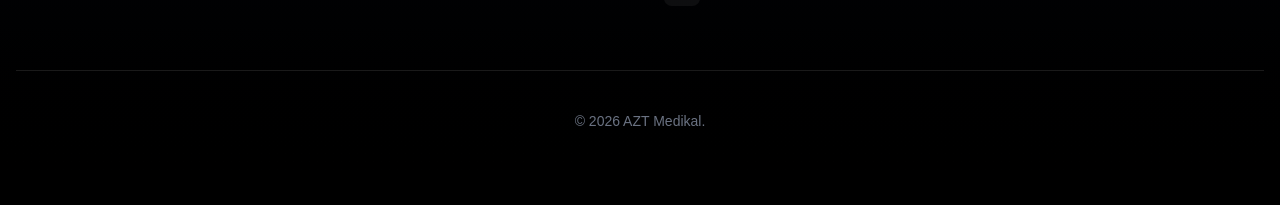
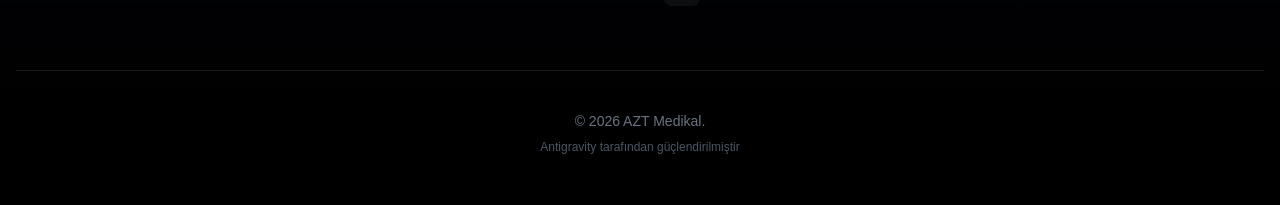
Before and after one commit to tyln141/azt-medikal-son, a Next.js app: page /de/category/diagnostic-lab in a window 1280 px wide. Shown: the part 1015-1220 px from the top of the page. Built offline with nearby package versions, Linux system fonts and the light colour scheme; no server answers; the database is empty.

Commit message:
fix ai last final

```diff
--- a/app/api/seed-full/route.ts
+++ b/app/api/seed-full/route.ts
@@ -219,7 +219,12 @@ export async function GET() {
             de: "Indem wir die innovativsten Lösungen und Qualitätsstandards der Branche vereinen, bleiben wir die erste Wahl unserer Geschäftspartner.",
             fr: "En combinant les solutions les plus innovantes et les normes de qualité du secteur, nous restons le premier choix de nos partenaires."
          },
-         address: "Ankara Medikal İhtisas Bölgesi, 4. Kat No:123, Türkiye",
+         address: {
+           tr: "Ankara Medikal İhtisas Bölgesi, 4. Kat No:123, Türkiye",
+           en: "Ankara Medical Specialized Zone, 4th Floor No:123, Turkey",
+           de: "Ankara Medizinisches Fachgebiet, 4. Stock Nr. 123, Türkei",
+           fr: "Zone Spécialisée Médicale d'Ankara, 4ème étage n°123, Turquie"
+         },
          phone: "+90 532 123 45 67",
          email: "sales@aztmedikal.com.tr",
          workingHours: {
@@ -233,6 +238,12 @@ export async function GET() {
             en: "© 2026 AZT Medical Import Export Inc. All rights reserved.",
             de: "© 2026 AZT Medical Import Export GmbH. Alle Rechte vorbehalten.",
             fr: "© 2026 AZT Medical Import Export SA. Tous droits réservés."
+         },
+         poweredBy: {
+           tr: "Antigravity tarafından güçlendirilmiştir",
+           en: "Powered by Antigravity",
+           de: "Präsentiert von Antigravity",
+           fr: "Propulsé par Antigravity"
          }
       }
     });
--- a/app/api/site-content/route.ts
+++ b/app/api/site-content/route.ts
@@ -61,7 +61,8 @@ export async function GET() {
         phone: "+90 555 555 55 55",
         email: "info@aztmedikal.com",
         workingHours: { tr: "Pazartesi - Cuma: 09:00 - 17:00", en: "Mon - Fri: 09:00 - 17:00" },
-        copyright: { tr: "© 2026 AZT Medikal.", en: "© 2026 AZT Medical." }
+        copyright: { tr: "© 2026 AZT Medikal.", en: "© 2026 AZT Medical." },
+        poweredBy: { tr: "Antigravity tarafından güçlendirilmiştir", en: "Powered by Antigravity" }
       }
     };
 
--- a/app/secure-admin-login/site-content/page.tsx
+++ b/app/secure-admin-login/site-content/page.tsx
@@ -471,6 +471,17 @@ export default function SiteContentPage() {
                       }} />
                     </div>
                   </div>
+                  <div>
+                    <label className={labelClass}>Powered By ({activeLang})</label>
+                    <input type="text" className={inputClass} value={formData.footer?.poweredBy?.[activeLang] || ""} onChange={(e) => {
+                      const val = e.target.value;
+                      setFormData(prev => {
+                        const footer = prev.footer || {} as any;
+                        const pwr = typeof footer.poweredBy === 'object' ? footer.poweredBy : {};
+                        return { ...prev, footer: { ...footer, poweredBy: { ...pwr, [activeLang]: val } } };
+                      });
+                    }} />
+                  </div>
                  <div><label className={labelClass}>Kısa Açıklama ({activeLang})</label><textarea rows={3} className={inputClass} value={formData.footer?.description?.[activeLang] || ""} onChange={(e) => {
                    const val = e.target.value;
                    setFormData(prev => {
--- a/components/ui/Footer.tsx
+++ b/components/ui/Footer.tsx
@@ -100,8 +100,13 @@ export default function Footer() {
           </div>
         </div>
 
-        <div className="border-t border-white/10 pt-10 mt-10 text-center text-gray-500 text-sm font-medium">
-           {content?.footer?.copyright ? t(content.footer.copyright, lang) : "© 2026 AZT Medikal. Tüm Hakları Saklıdır."}
+        <div className="border-t border-white/10 pt-10 mt-10 text-center text-gray-500 text-sm font-medium flex flex-col gap-2">
+           <div>{content?.footer?.copyright ? t(content.footer.copyright, lang) : "© 2026 AZT Medikal. Tüm Hakları Saklıdır."}</div>
+           {content?.footer?.poweredBy && (
+             <div className="text-gray-600 text-xs">
+               {t(content.footer.poweredBy, lang)}
+             </div>
+           )}
         </div>
       </div>
     </footer>
--- a/lib/services/site-content.ts
+++ b/lib/services/site-content.ts
@@ -116,6 +116,12 @@ const defaultData: SiteContent = {
       en: "Your global partner in health technologies. Shaping tomorrow's medicine today with 15 years of experience.",
       de: "Ihr globaler Partner für Gesundheitstechnologien. Wir gestalten die Medizin von morgen schon heute.",
       fr: "Votre partenaire mondial en technologies de santé. Façonner la médecine de demain dès aujourd'hui."
+    },
+    poweredBy: {
+      tr: "Antigravity tarafından güçlendirilmiştir",
+      en: "Powered by Antigravity",
+      de: "Präsentiert von Antigravity",
+      fr: "Propulsé par Antigravity"
     }
   },
   logo: { url: "", objectFit: "contain" }
@@ -156,6 +162,7 @@ const normalizeSiteContent = (data: any): SiteContent => {
       workingHours: n(data.footer?.workingHours),
       copyright: n(data.footer?.copyright),
       description: n(data.footer?.description),
+      poweredBy: n(data.footer?.poweredBy),
     }
   };
 };
--- a/types/index.ts
+++ b/types/index.ts
@@ -76,6 +76,7 @@ export type SiteContent = {
     workingHours: MultiLang;
     copyright: MultiLang;
     description?: MultiLang;
+    poweredBy?: MultiLang;
   };
 };
 
```
